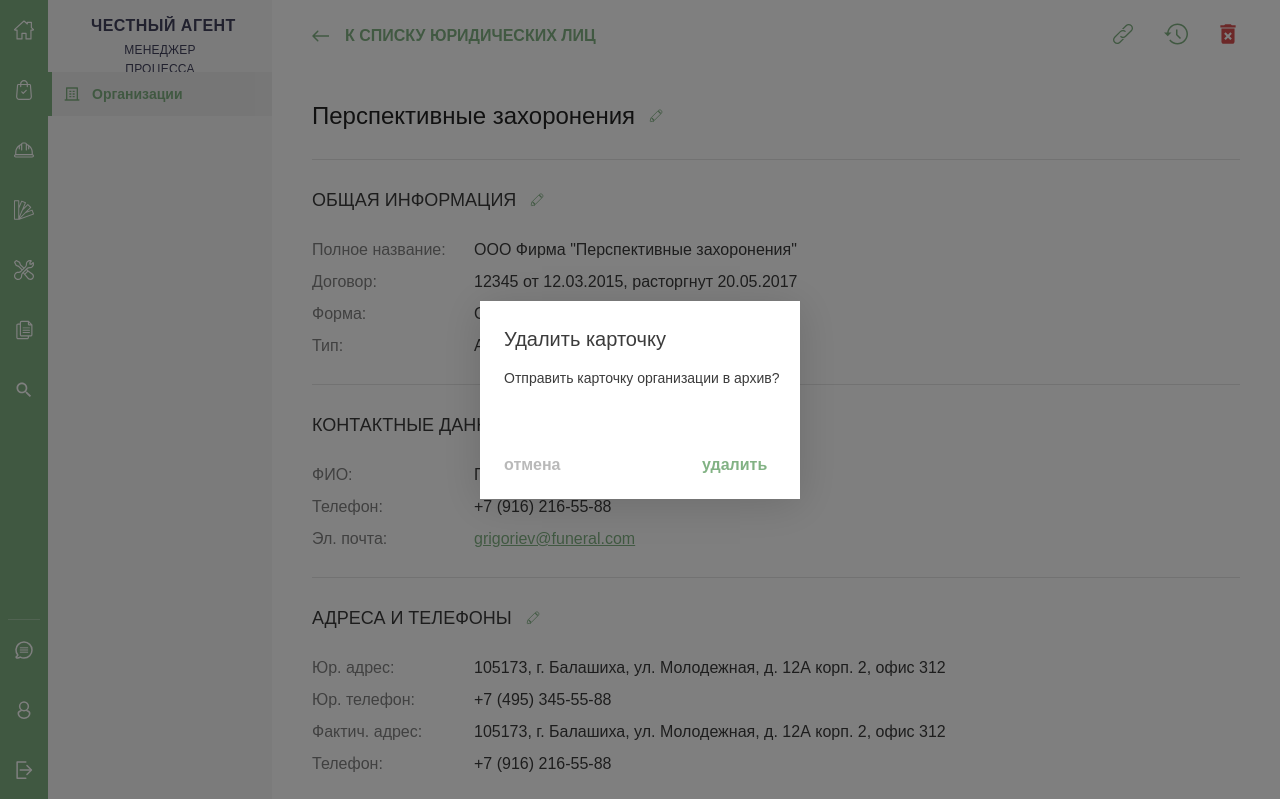
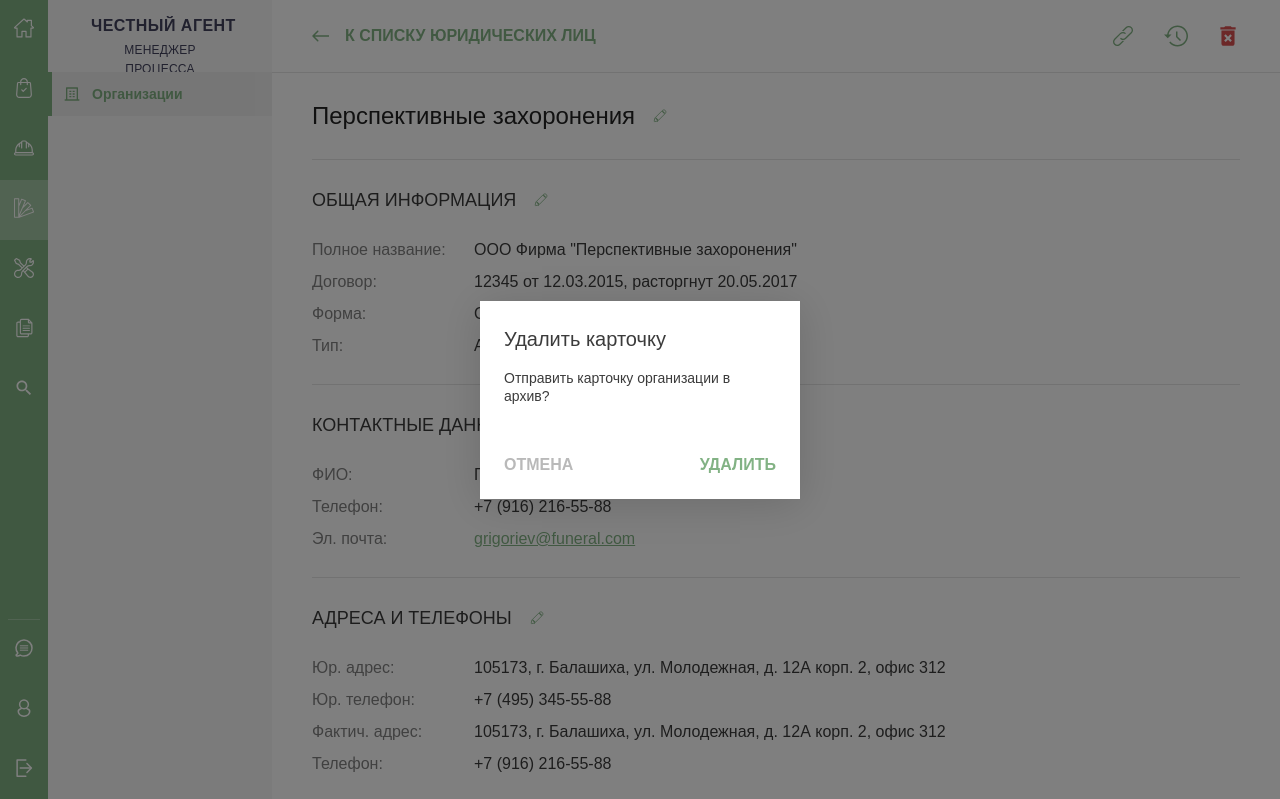
Before and after one commit to OlegAlexLopatkin/verstkatest, a website built with webpack: page src/index.html in a window 1280 px wide. Both pictures are taken after a click on the link 1228 px from the left and 40 px from the top of the page. Shown: the top 799 px of the page. Built offline with nearby package versions, Linux system fonts and the light colour scheme; a web font is replaced by a local one.

Commit message:
fixed bugs

```diff
--- a/src/index.html
+++ b/src/index.html
@@ -62,7 +62,7 @@
             </a>
           </li>
 
-          <li class="navbar__icon">
+          <li class="navbar__icon navbar__icon_active">
             <a href="#">
               <svg
                 width="20"
@@ -260,6 +260,7 @@
     </aside>
     <main class="main">
       <header class="header">
+        <div class="header__wrapper">
           <a href="#" class="header__back">
             <svg
               width="17"
@@ -341,6 +342,7 @@
                 />
               </svg>
             </a>
+          </div>
         </div>
       </header>
 
@@ -673,7 +675,7 @@
       <div class="card__dialog">
         <h3 class="card__title">Удалить карточку</h3>
         <p class="card__text">Отправить карточку организации в архив?</p>
-        <p>
+        <p class="card__buttton-line">
           <button class="card__buttton card__buttton_cancel">отмена</button
           ><button class="card__buttton card__buttton_remove">удалить</button>
         </p>
--- a/src/sass/blocks/card.sass
+++ b/src/sass/blocks/card.sass
@@ -6,10 +6,9 @@
     right: 0
     top: 0
     background-color: rgba(0, 0, 0, .5)
+    z-index: 3
 
 .card__dialog
-    width: 320px
-    height: 198px
     background: #FFFFFF
     box-shadow: 0px 5px 40px rgba(0, 0, 0, 0.15)
     position: absolute
@@ -19,26 +18,30 @@
     transform: translate(-50%, -50%)
 
 .card__title
-    position: absolute
-    left: 24px
-    top: 24px
+    margin: 24px
+    margin-bottom: 0
     font-family: "proxima-nova", sans-serif
     font-style: normal
     font-weight: normal
     font-size: 20px
     line-height: 28px
     color: #3B3B3B
+    width: 272px
 
 .card__text
-    position: absolute
-    left: 24px
-    top: 68px
+    margin: 16px 24px
     font-family: "proxima-nova", sans-serif
     font-style: normal
     font-weight: normal
     font-size: 14px
     line-height: 18px
     color: #3B3B3B
+    width: 272px
+
+.card__buttton-line
+    margin: 50px 24px 24px
+    display: flex
+    justify-content: space-between
 
 .card__buttton
     font-family: "proxima-nova", sans-serif
@@ -50,15 +53,10 @@
     background: #fff
     cursor: pointer
     outline: none
+    text-transform: uppercase
 
 .card__buttton_cancel
-    position: absolute
-    left: 24px
-    top: 154px
     color: #B9B9B9
 
 .card__buttton_remove
-    position: absolute
-    left: 222px
-    top: 154px
     color: #82B284
--- a/src/sass/blocks/header.sass
+++ b/src/sass/blocks/header.sass
@@ -1,10 +1,19 @@
 .header
-    width: 100%
     height: 72px
     background: #FFFFFF
+    border-bottom: 1px solid #E5E5E5
+    position: fixed
+    left: 272px
+    right: 0
+    top: 0
+    z-index: 2
+
+.header__wrapper
     display: flex
     justify-content: space-between
     align-items: center
+    height: 100%
+    width: 100%
 
 .header__arrow
     margin-left: 40px
@@ -23,9 +32,15 @@
     display: flex
     align-items: center
 
+.header__buttons
+    height: 24px
+
 .header__button
     margin: 0 12px
     text-decoration: none
+    display: inline-block
+    width: 24px
+    height: 24px
 
 .header__button_last
     margin-right: 40px
--- a/src/sass/blocks/main.sass
+++ b/src/sass/blocks/main.sass
@@ -6,8 +6,7 @@
     box-sizing: border-box
 
 .main__title
-    margin-top: 29px
-    height: 30px
+    margin-top: 101px
     font-family: "proxima-nova", sans-serif
     font-style: normal
     font-weight: normal
@@ -17,13 +16,14 @@
     margin-left: 40px
     display: flex
     align-items: center
+    justify-content: flex-start
 
 .main__title-button
     border: none
     background-color: transparent
     padding: 0
     margin: 0
-    margin-left: 12px
+    margin-left: 16px
     cursor: pointer
     width: 16px
     height: 16px
@@ -38,6 +38,7 @@
     height: 1px
     background: #E5E5E5
     border: none
+
 .main__line_last
     margin-bottom: 0
 
@@ -45,7 +46,6 @@
     margin-left: 40px
 
 .main__section-title
-    height: 24px
     font-family: "proxima-nova", sans-serif
     font-style: normal
     font-weight: 300
@@ -53,23 +53,27 @@
     line-height: 24px
     color: #3B3B3B
     margin-bottom: 28px
+    margin-right: 40px
     display: flex
     align-items: center
+    justify-content: flex-start
 
 .main__section-line
-    height: 20px
     font-family: "proxima-nova", sans-serif
     font-style: normal
     font-weight: normal
     font-size: 16px
     line-height: 20px
-    margin: 0 0 12px 0
+    margin: 0 40px 12px 0
+    display: flex
+    justify-content: flex-start
 
 .main__line-name
     color: #808080
     width: 150px
     margin-right: 12px
     display: inline-block
+    flex-shrink: 0
 
 .main__line-text
     color: #3B3B3B
--- a/src/sass/blocks/navbar.sass
+++ b/src/sass/blocks/navbar.sass
@@ -12,14 +12,21 @@
     flex-direction: column
     padding: 0
     position: absolute
-    width: 20px
-    left: 14px
+    width: 48px
+    left: 0
     align-items: center
     box-sizing: border-box
 
 .navbar__icon
-    margin: 20px auto
-    height: 20px
+    width: 48px
+    height: 60px
+    margin: 0
+    display: flex
+    justify-content: center
+    align-items: center
+
+.navbar__icon_active
+    background: #A4C7A5
 
 .navbar__icons-wrapper_top
     top: 0
@@ -36,8 +43,8 @@
 
 @media (max-height: 620px)
     .navbar__icon
-        margin: 15px auto
+        height: 50px
 
 @media (max-height: 520px)
     .navbar__icon
-        margin: 12px auto
+        height: 44px
```
Also changed, not shown: dist/index.html, dist/style.css. Lines whose indentation alone changed are shown as unchanged.
